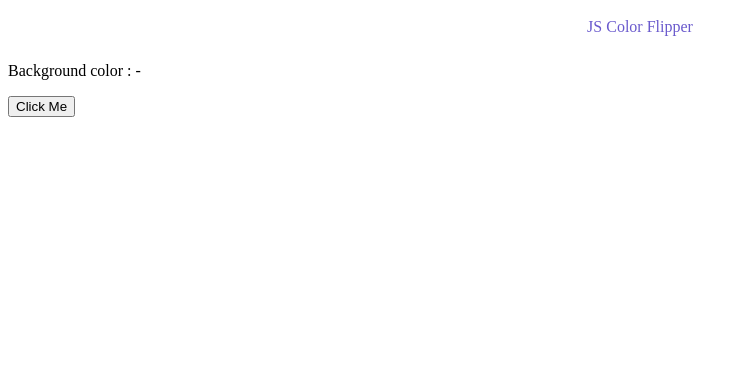
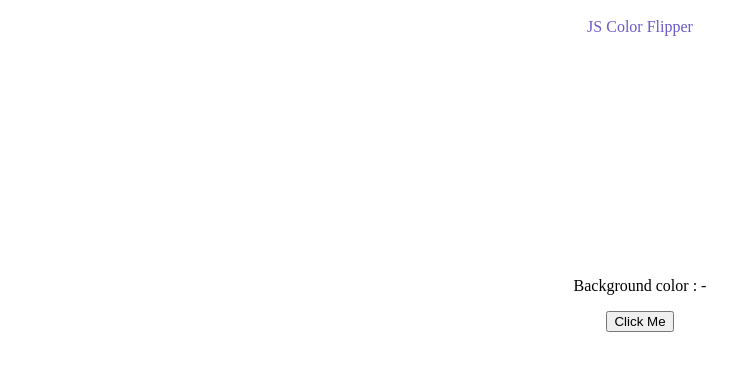
Before and after one commit to artyomlogvin/js-color-flipper, a plain HTML site: page index.html in a window 1280 px wide. Shown: the whole page, without its empty margins (0-748 px from the left). Drawn offline with Linux system fonts and the light colour scheme.

Commit message:
Add back-div styles

```diff
--- a/styles.css
+++ b/styles.css
@@ -3,3 +3,11 @@
     text-align: center;
     padding: 10px;
 }
+
+.back-div {
+    height: 500px;
+    display: flex;
+    flex-direction: column;
+    justify-content: center;
+    align-items: center;
+}
```
